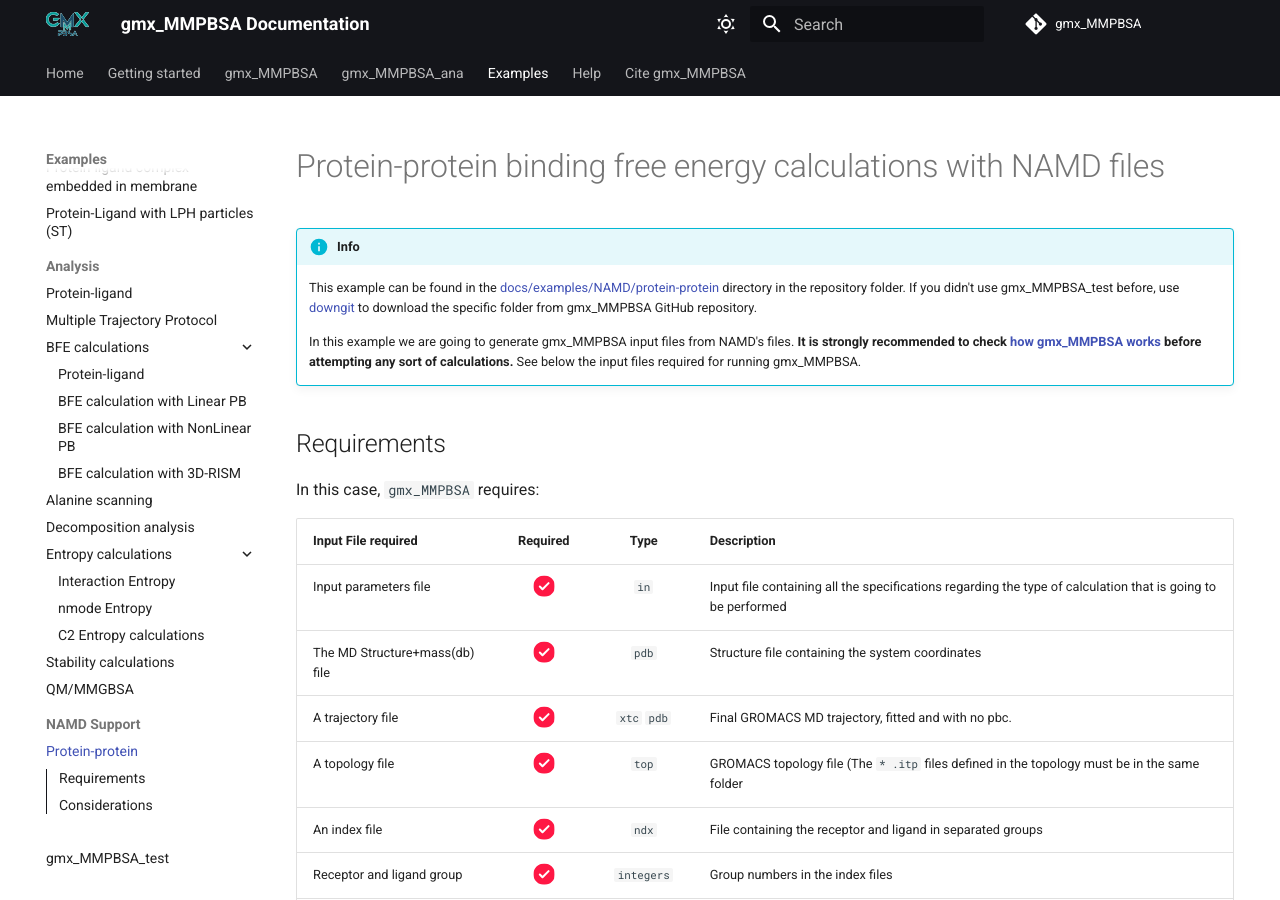
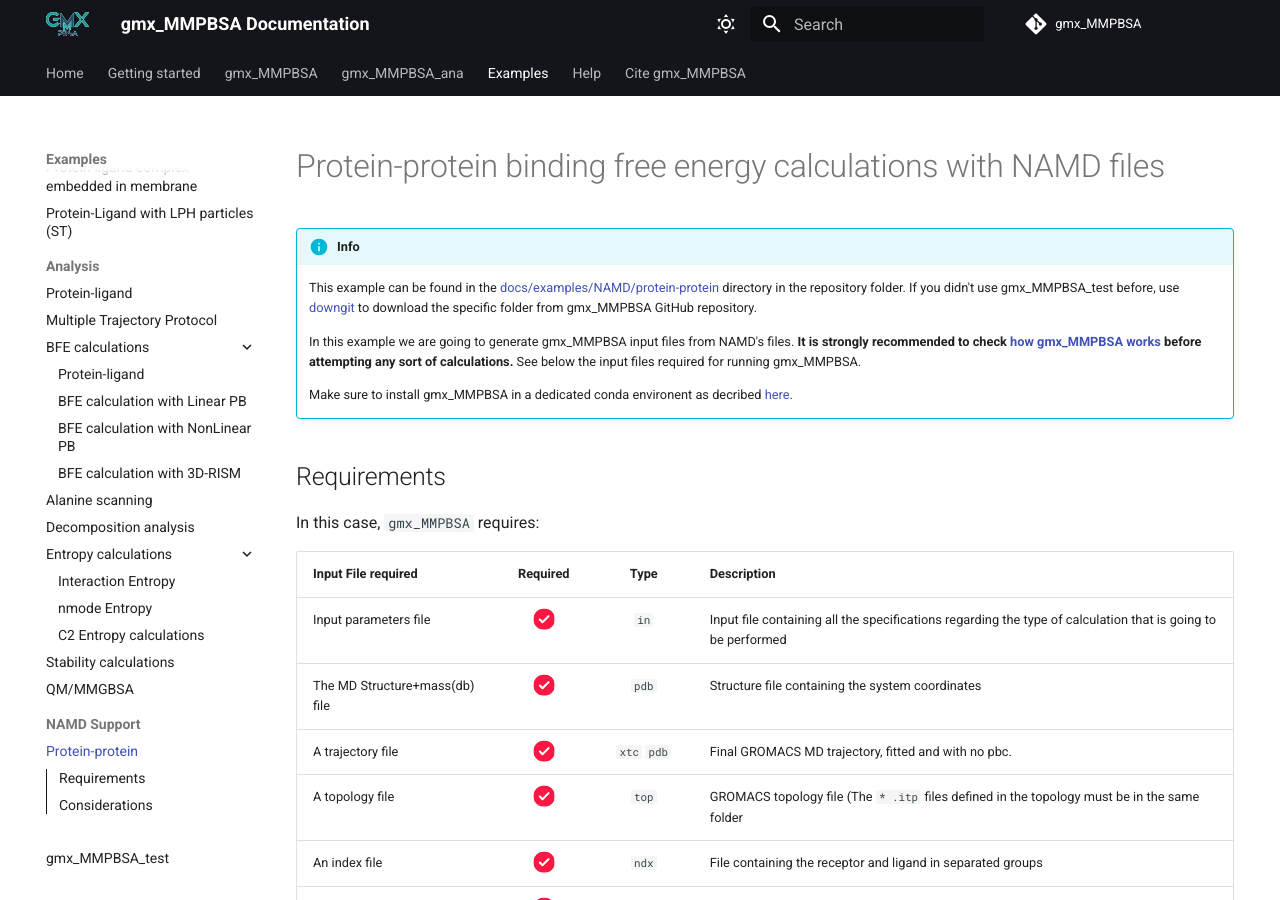
Before and after one commit to Valdes-Tresanco-MS/gmx_MMPBSA, an MkDocs documentation site: the page built from docs/examples/NAMD/protein_protein/README.md, in a window 1280 px wide and 900 px high. Built offline with MkDocs 1.6.1 and Material for MkDocs 9.7.7, drawn with Linux system fonts in a browser that asks for light colours; comment, search, counter and statistics services are not loaded.

Commit message:
tutorial for NAMD files

```diff
--- a/docs/examples/NAMD/protein_protein/README.md
+++ b/docs/examples/NAMD/protein_protein/README.md
@@ -13,6 +13,8 @@ title: Protein-protein
     In this example we are going to generate gmx_MMPBSA input files from NAMD's files. **It is strongly recommended to
     check [how gmx_MMPBSA works][9] before attempting any sort of calculations.** See below the input files
     required for running gmx_MMPBSA.
+
+    Make sure to install gmx_MMPBSA in a dedicated conda environent as decribed [here][10].
 
 ## Requirements
 
```
Also changed, not shown: other parts of docs/examples/NAMD/protein_protein/README.md (+1 -0 lines).
